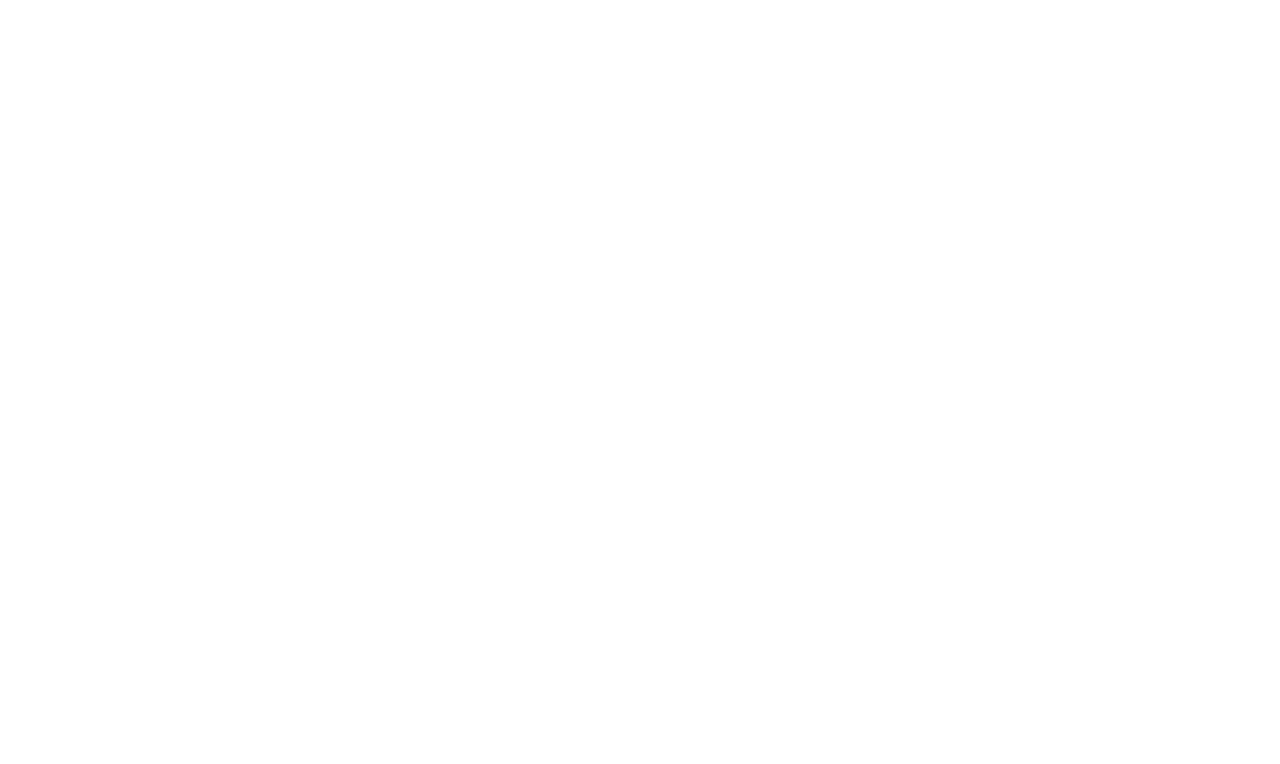
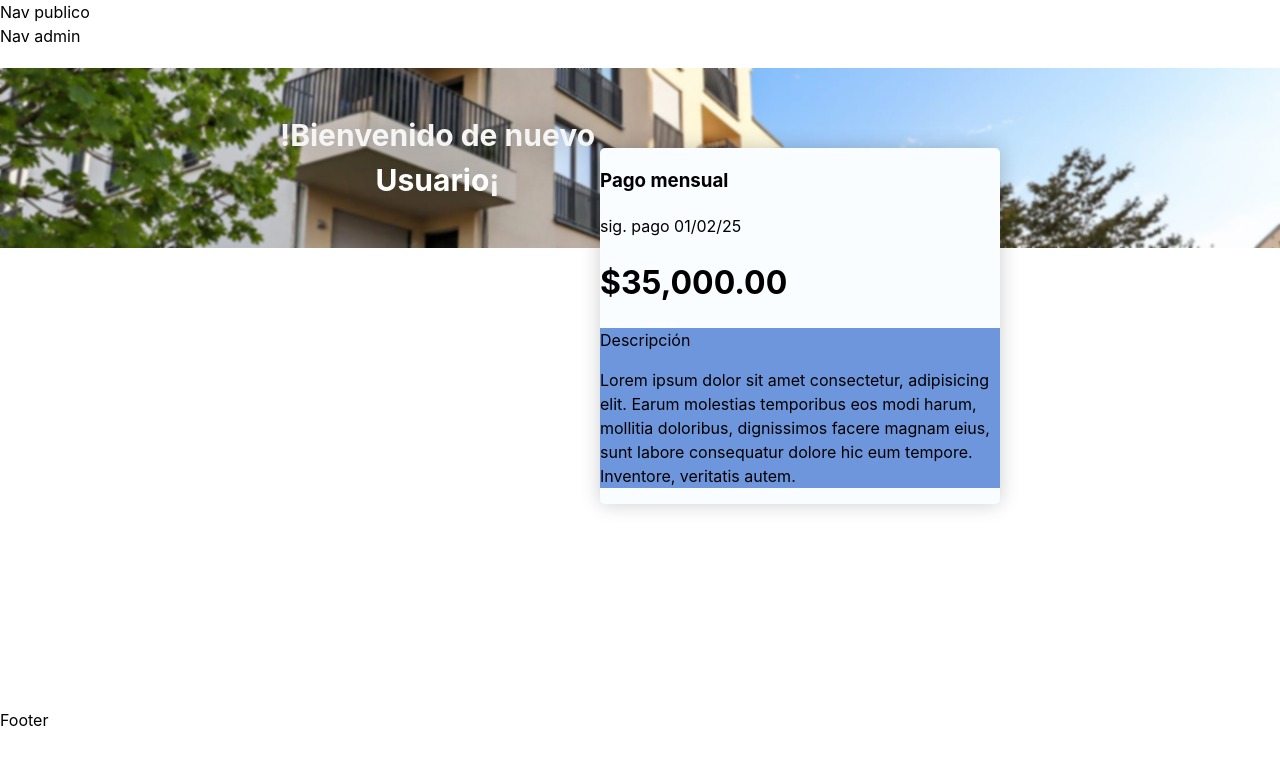
Before and after one commit to FrancitiX/stCondominio, a React (Vite) app: page /Home in a window 1280 px wide. Before the commit this address had no page. Shown: the top 764 px of the page. Built offline with nearby package versions, Linux system fonts and the light colour scheme.

Commit message:
Home update

```diff
--- a/src/App.jsx
+++ b/src/App.jsx
@@ -1,7 +1,7 @@
 import { BrowserRouter as Router, Routes, Route } from "react-router-dom";
 
 import Login from "./views/Login";
-// import Home from "./views/Home";
+import Home from "./views/Home";
 import Register from "./views/Register";
 
 function App() {
@@ -10,6 +10,7 @@
       <Routes>
         <Route path="/" element={<Login />} />
         <Route path="/Register" element={<Register />} />
+        <Route path="/Home" element={<Home />} />
       </Routes>
     </Router>
   );
--- a/src/components/Inputs.jsx
+++ b/src/components/Inputs.jsx
@@ -54,7 +54,7 @@
         value={value}
         onChange={(e) => setValue(e.target.value)}
       />
-      <div className={style.passwordVisible}>
+      <div className={style.iconVisible}>
         <span className="material-symbols-outlined">person</span>
       </div>
       <label htmlFor={id}>{placeHolder}</label>
@@ -81,7 +81,7 @@
         value={value}
         onChange={(e) => setValue(e.target.value)}
       />
-      <div className={style.passwordVisible} onClick={passwordVisible}>
+      <div className={classNames(style.iconVisible, style.passwordIcon)} onClick={passwordVisible}>
         {visible ? (
           <span className="material-symbols-outlined">visibility</span> // Mostrar ícono de visibilidad
         ) : (
@@ -118,10 +118,10 @@
         value={value}
         onChange={(e) => setValue(e.target.value)}
       />
-      <div className={style.passwordVisible}>
+      <div className={style.iconVisible}>
         <span className="material-symbols-outlined">call</span>
       </div>
-      <label htmlFor={id}>{placeHolder}</label>
+      <label htmlFor={id}>Número de telefono</label>
     </div>
   );
 };
--- /dev/null
+++ b/src/components/Nav-bar.jsx
@@ -0,0 +1,14 @@
+import React from 'react'
+
+function NavBar() {
+  return (
+    <header>
+      <nav>
+        <div>Nav publico</div>
+        <div>Nav admin</div>
+      </nav>
+    </header>
+  )
+}
+
+export default NavBar
--- a/src/index.css
+++ b/src/index.css
@@ -3,7 +3,7 @@
   line-height: 1.5;
   font-weight: 400;
 
-  color-scheme: light dark;
+  /* color-scheme: light dark; */
 
   font-synthesis: none;
   text-rendering: optimizeLegibility;
@@ -15,12 +15,11 @@
   margin: 0;
   padding: 0;
   width: 100%;
+  min-height: 100vh;
 }
 
 body {
   margin: 0;
-  display: flex;
-  place-items: center;
   min-width: 320px;
   min-height: 100vh;
 }
@@ -28,7 +27,7 @@
 :root {
   --bgColor: rgb(250, 253, 255);
   --bgColor2: rgb(235, 238, 240);
-  --bgColor3: rgb(254, 197, 38);
+  --bgColor3: rgb(110, 150, 220);
 
   --text: rgb(20, 20, 20);
   --text2: rgb(240, 240, 240);
@@ -42,6 +41,7 @@
   --detail4: rgb(200, 200, 200);
 
   --shadow: rgba(0, 0, 0, 0.2);
+  --shadow2: rgba(0, 0, 0, 0.3);
 
   --textSize1: 15px;
   --textSize2: 13px;
@@ -50,7 +50,7 @@
 [data-theme="dark"] {
   --bgColor: rgb(20, 20, 20);
   --bgColor2: rgb(25, 25, 25);
-  --bgColor3: rgb(230, 175, 18);
+  --bgColor3: rgb(90, 130, 200);
 
   --text: rgb(245, 245, 245);
   --text2: rgb(20, 20, 20);
@@ -64,6 +64,7 @@
   --detail4: rgb(50, 50, 50);
 
   --shadow: rgba(250, 250, 250, 0.2);
+  --shadow2: rgba(0, 0, 0, 0.3);
 }
 
 html {
--- /dev/null
+++ b/src/styles/Home.module.css
@@ -0,0 +1,49 @@
+.main {
+    position: relative;
+    min-height: 80vh;
+    margin-top: 20px;
+}
+
+.welcome {
+    height: 180px;
+    background-image: url('./../assets/fondo_03.jpg');
+    background-position: center;
+    background-repeat: no-repeat;
+    background-size: cover;
+}
+
+.welcomeText {
+    width: 100%;
+    height: 100%;
+    display: flex;
+    align-items: center;
+    backdrop-filter: blur(1px);
+}
+
+.welcome h1 {
+    text-align: center;
+    font-size: 30px;
+    padding: 0px 280px;
+    color: rgb(245, 245, 245);
+    filter: drop-shadow(0 0 15px var(--shadow2));
+}
+
+.welcome span {
+    color: rgb(255, 255, 255);
+}
+
+.monthCard {
+    top: 10vh;
+    right: 280px;
+    max-width: 400px;
+    position: absolute;
+    background: var(--bgColor);
+    box-shadow: 0px 0px 20px var(--shadow);
+    /* border: 1px solid var(--text); */
+    border-radius: 5px;
+    overflow: hidden;
+}
+
+.monthDescription {
+    background: var(--bgColor3);
+}
--- a/src/styles/Sesion.module.css
+++ b/src/styles/Sesion.module.css
@@ -18,11 +18,11 @@
     display: flex;
     justify-content: center;
     align-items: center;
-    background: rgba(250, 250, 250, 0.5);
+    background: rgba(250, 250, 250, 0.3);
     backdrop-filter: blur(10px);
     border: 2px solid rgba(255, 255, 255, 0.3);
     box-shadow: 0px 0px 10px var(--shadow);
-    border-radius: 10px;
+    border-radius: 5px;
     overflow: hidden;
 }
 
@@ -31,13 +31,13 @@
 }
 
 .form_data form {
-    width: 330px;
-    max-width: 400px;
+    width: 280px;
+    max-width: 330px;
 }
 
 .form_right {
     position: relative;
-    height: 380px;
+    height: 385px;
     border-left: 2px solid rgba(255, 255, 255, 0.3);
 }
 
@@ -50,14 +50,17 @@
     color: rgb(91, 120, 200);
     font-size: 30px;
     margin: 0px 0px;
+    filter: drop-shadow(0 0 15px var(--shadow2));
 }
 
 .helpText {
     width: 80%;
     font-size: 14px;
     text-align: center;
-    color: rgb(50, 50, 50);
-    margin-bottom: 20px;
+    color: rgb(235, 238, 240);
+    filter: drop-shadow(0 0 15px var(--shadow2));
+    margin-top: 0;
+    margin-bottom: 30px;
 }
 
 .button {
--- /dev/null
+++ b/src/styles/components/Footer.jsx
@@ -0,0 +1,9 @@
+import React from 'react'
+
+function Footer() {
+  return (
+    <div>Footer</div>
+  )
+}
+
+export default Footer
--- a/src/styles/components/Inputs.module.css
+++ b/src/styles/components/Inputs.module.css
@@ -3,27 +3,26 @@
 .inputContain {
     position: relative;
     display: flex;
-    flex-direction: column;
-    margin-bottom: 20px;
+    margin-bottom: 25px;
 }
 
 .inputContain_medio {
     position: relative;
     display: flex;
-    flex-direction: column;
     width: 48%;
     margin-bottom: 20px;
 }
 
-.inputContain .input {
+/* .inputContain .input {
     font-size: 15px;
     padding: 12px 10px;
     letter-spacing: 0.5px;
     color: var(--text);
     background: transparent;
-    border: 1px solid var(--detail2);
+    border: 1px solid var(--text);
+    border: 1px solid rgb(250, 250, 250);
     border-radius: 5px;
-}
+} */
 
 .inputContain_medio .input {
     font-size: 15px;
@@ -40,20 +39,21 @@
     padding: 12px 10px;
     width: 80.3%;
     letter-spacing: 0.5px;
-    color: var(--text);
+    color: rgb(255, 255, 255);
     background: transparent;
-    border: 1px solid var(--detail2);
+    /* border: 1px solid var(--text); */
+    border: 1px solid rgb(250, 250, 250);
     border-radius: 5px 0px 0px 5px;
 }
 
 .inputContain input:focus {
     outline: none;
-    border: 1px solid var(--detail);
+    /* border: 1px solid rgb(91, 120, 200); */
 }
 
 .inputContain_medio input:focus {
     outline: none;
-    border: 1px solid var(--detail);
+    /* border: 1px solid rgb(91, 120, 200); */
 }
 
 .inputContain label {
@@ -73,12 +73,12 @@
 .inputContain input:hover~label,
 .inputContain input:valid~label,
 .inputContain input:not([value=""])~label {
-    top: -8px;
+    top: -18px;
     left: 10px;
     padding: 0px 8px;
     font-size: 13px;
-    color: var(--text);
-    background: var(--bgColor);
+    /* color: var(--text); */
+    color: rgb(250, 250, 250);
 }
 
 .inputContain_medio label {
@@ -110,24 +110,27 @@
     position: relative;
 }
 
-.passwordVisible {
-    position: absolute;
+.passwordIcon {
+    cursor: pointer;
+}
+
+.iconVisible {
     top: 0;
     right: 0;
     display: flex;
-    width: 13%;
     align-items: center;
     justify-content: center;
     font-size: 15px;
-    border: 1px solid var(--detail2);
+    /* border: 1px solid var(--text); */
+    border: 1px solid rgb(250, 250, 250);
     border-radius: 0px 5px 5px 0px;
-    cursor: pointer;
 }
 
-.passwordVisible span {
+.iconVisible span {
     padding: 9px 10px;
     margin: 0;
-    color: var(--text);
+    /* color: var(--text); */
+    color: rgb(250, 250, 250);
     user-select: none;
     -webkit-user-select: none;
     -ms-user-select: none;
--- a/src/views/Home.jsx
+++ b/src/views/Home.jsx
@@ -1,9 +1,52 @@
-import React from 'react'
+import React from "react";
+import NavBar from "../components/Nav-bar";
+import Footer from "../styles/components/Footer";
+import styles from "./../styles/Home.module.css";
+import classNames from "classnames";
 
 function Home() {
   return (
-    <div>Home</div>
-  )
+    <>
+      <NavBar />
+      <main className={styles.main}>
+        <section className={classNames(styles.welcome)}>
+          <div className={classNames(styles.welcomeText)}>
+            <h1>
+              !Bienvenido de nuevo <br />
+              <span>Usuario</span>¡
+            </h1>
+          </div>
+        </section>
+
+        <div className={classNames(styles.monthCard)}>
+          <div className={classNames(styles.monthPrice)}>
+            <div>
+              <h3>Pago mensual</h3>
+              <p>sig. pago 01/02/25</p>
+            </div>
+            <div>
+              <h1>$35,000.00</h1>
+            </div>
+          </div>
+          <div className={classNames(styles.monthDescription)}>
+            <div>
+              <p>Descripción</p>
+              <p>
+                Lorem ipsum dolor sit amet consectetur, adipisicing elit. Earum
+                molestias temporibus eos modi harum, mollitia doloribus,
+                dignissimos facere magnam eius, sunt labore consequatur dolore
+                hic eum tempore. Inventore, veritatis autem.
+              </p>
+            </div>
+            <div></div>
+          </div>
+        </div>
+
+        <section></section>
+      </main>
+      <Footer />
+    </>
+  );
 }
 
-export default Home
+export default Home;
--- a/src/views/Login.jsx
+++ b/src/views/Login.jsx
@@ -27,7 +27,6 @@
               <div className={styles.form_group}>
                 <InputCell
                   type="tel"
-                  name="Número de celular"
                   id="userInput"
                   placeHolder="Usuario"
                   req={true}
```
Also changed, not shown: src/components/Nav-bar.css (deleted).
